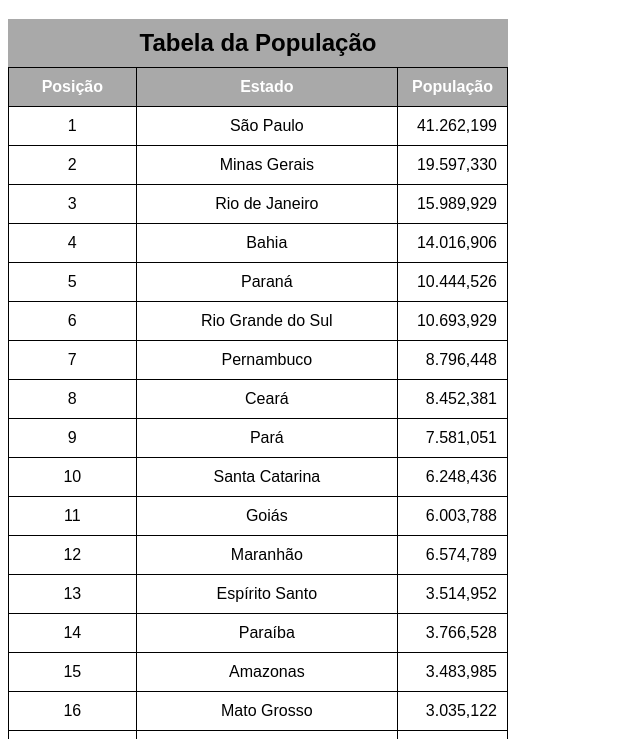
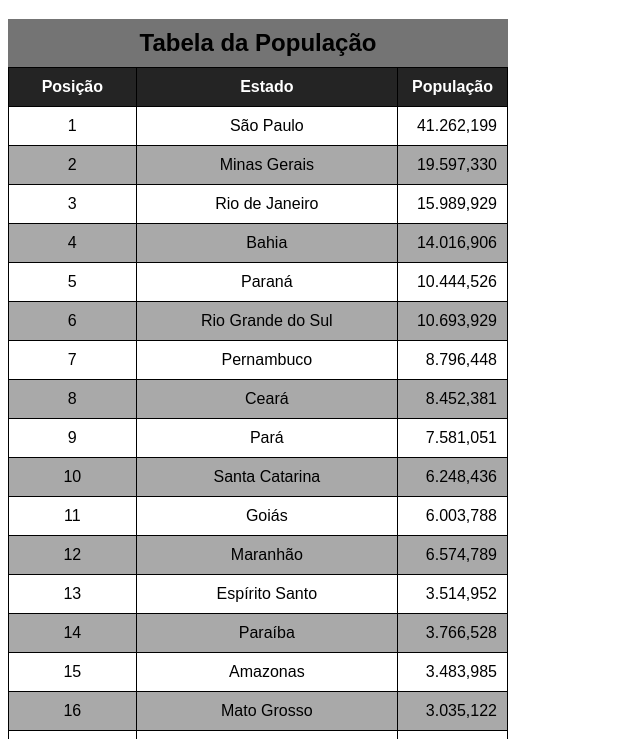
Before and after one commit to MatheusCesario/HTML-E-CSS, a plain HTML site: page ex07/tabela2.html in a window 1280 px wide. Shown: the part 61-800 px from the top of the page, without its empty margins (0-640 px from the left). Drawn offline with Linux system fonts and the light colour scheme.

Commit message:
Update tabela2.html

```diff
--- a/ex07/tabela2.html
+++ b/ex07/tabela2.html
@@ -12,6 +12,14 @@
         table{
             width: 500px;
             border-collapse: collapse;
+            position: relative;
+        }
+
+        thead tr th{
+            position: sticky;
+            top: -1px ;
+            background-color: rgb(36, 36, 36);
+
         }
         td,th{
             border:1px solid black ;
@@ -20,15 +28,19 @@
 
         }
         thead, tfoot{
-            background-color: darkgray;
+            background-color: rgb(36, 36, 36);
             color: white;
         }
         td.num{
             text-align: right;
         }
+        tbody tr:nth-child(even){
+            background-color: darkgrey;
+
+        }
         caption{
             font-size: 1.5em;
-            background-color: darkgray;
+            background-color: rgb(116, 116, 116);
             padding: 10px;
             font-weight: bold;
         }
```
